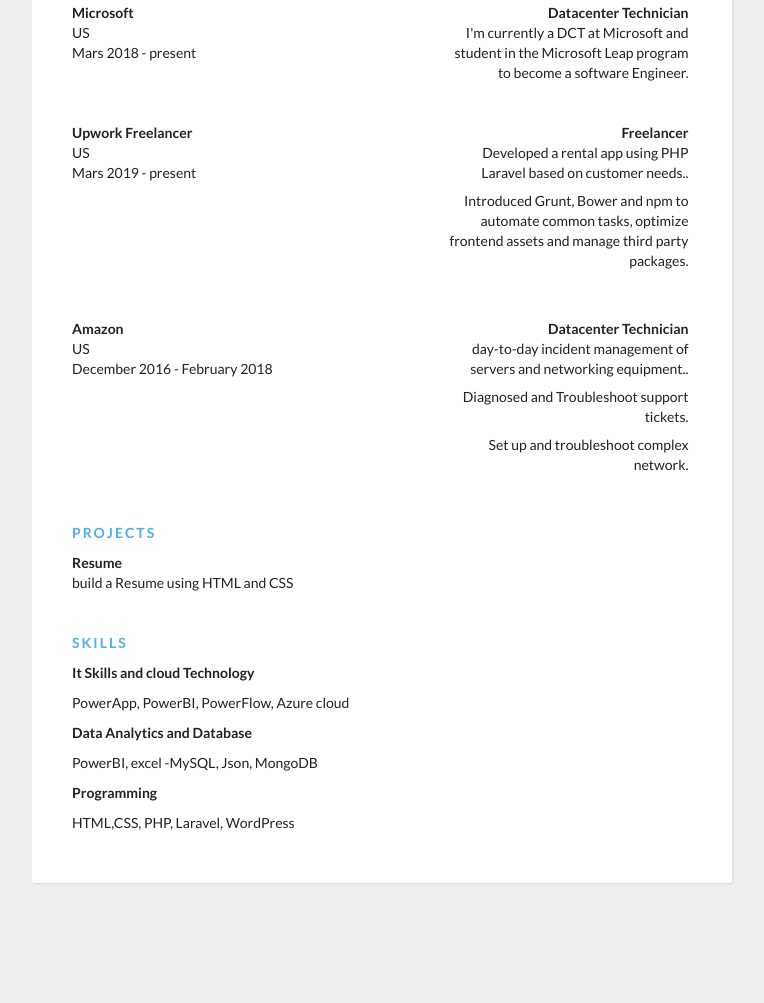
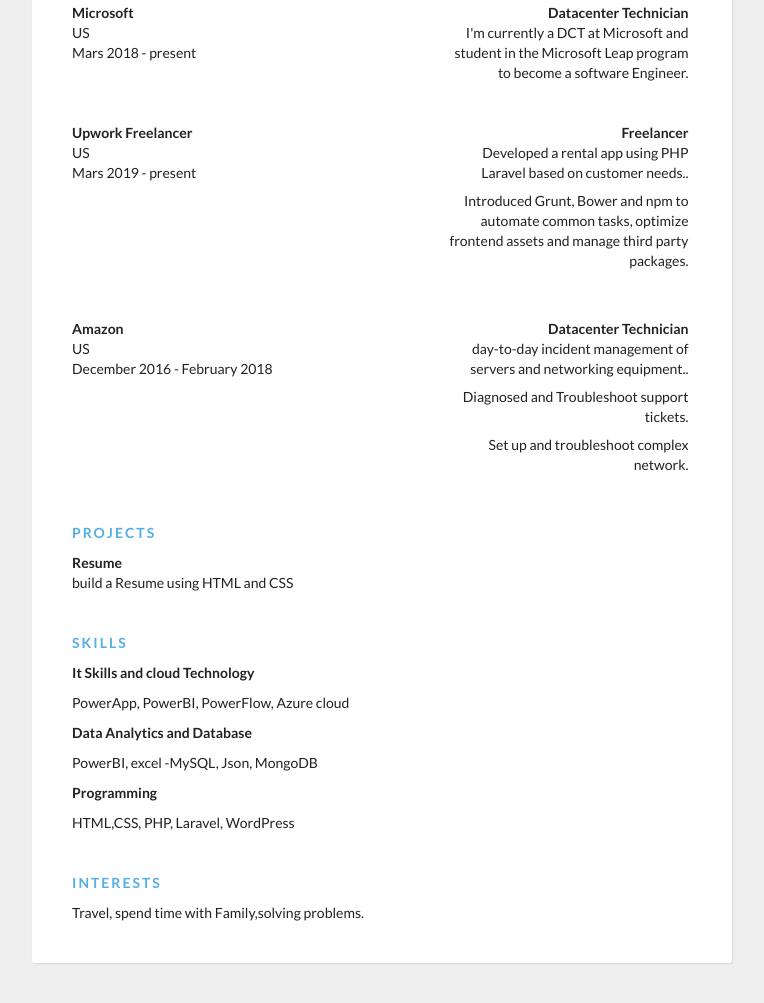
Before and after one commit to hermben/hb-resume, a plain HTML site: page index.html in a window 1280 px wide. Shown: the part 482-1485 px from the top of the page, without its empty margins (258-1022 px from the left). Before the commit the page ends 1415 px from the top, so only its background shows below. Drawn offline with Linux system fonts and the light colour scheme.

Commit message:
Adding my interests

```diff
--- a/index.html
+++ b/index.html
@@ -163,6 +163,18 @@
 
             </div>
 
+
+            <div class="section">
+                <div class="section__title">
+                    Interests
+                </div>
+                <div class="section__list">
+                    <div class="section__list-item">
+                        Travel, spend time with Family,solving problems.
+                    </div>
+                </div>
+            </div>
+
         </div>
     </div>
 </body>
```
